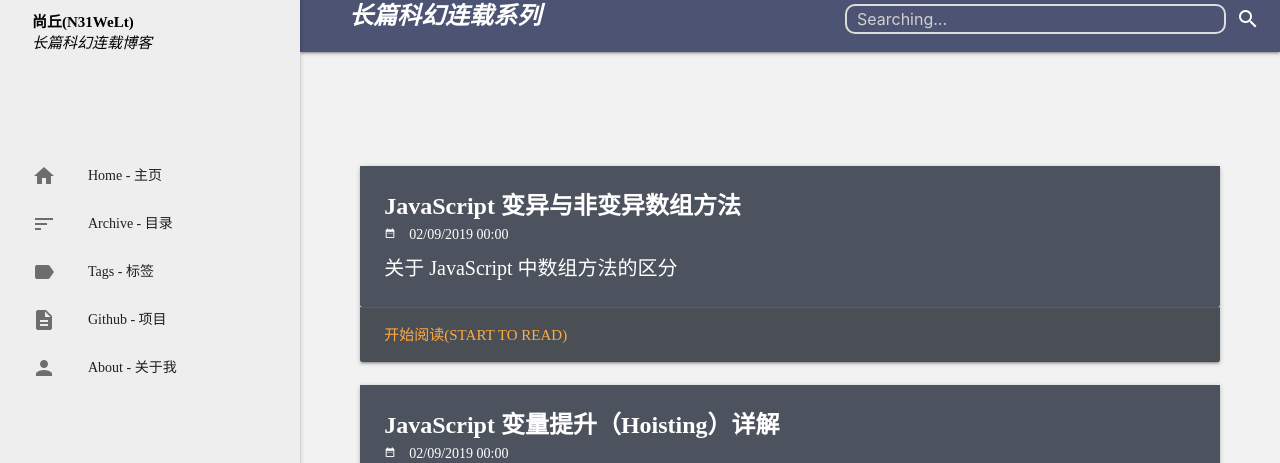
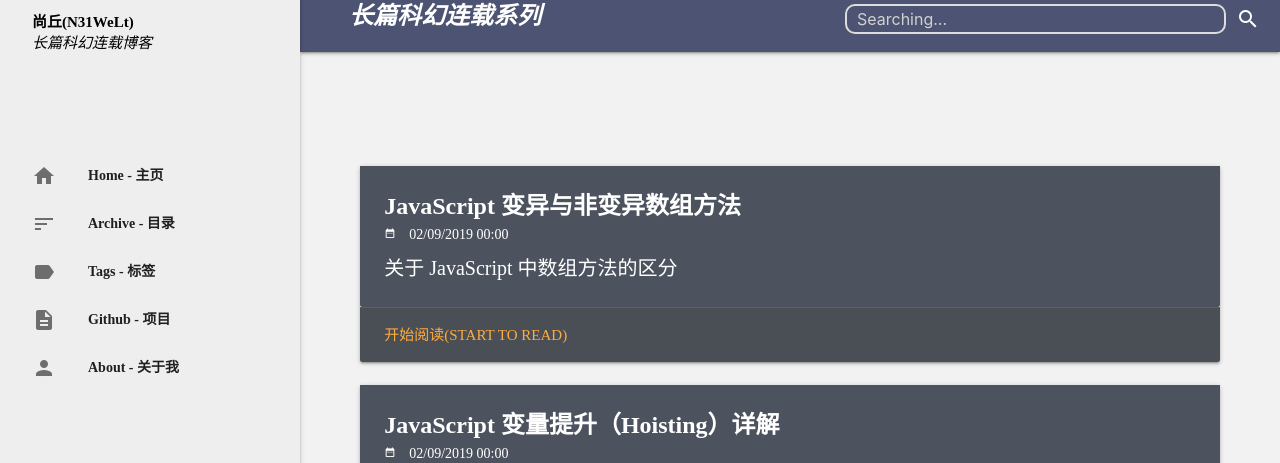
Before and after one commit to keepwalk/keepwalk.github.io, a Jekyll site: the page built from index.html, in a window 1280 px wide. Shown: the part 128-591 px from the top of the page. Built offline with Jekyll 4.4.1, drawn with Linux system fonts in a browser that asks for light colours; the list of posts is cut into pages by our own code; comment, search, counter and statistics services are not loaded.

Commit message:
Update header.html

```diff
--- a/_includes/header.html
+++ b/_includes/header.html
@@ -115,14 +115,14 @@
                 </div>
             </li>
             <br><br><br><br>
-            <li><a class="waves-effect" href="/"><i class="material-icons">home</i>Home - 主页</a></li>
-            <li><a class="waves-effect" href="/categories"><i class="material-icons">sort</i>Archive - 目录</a></li>
-            <li><a class="waves-effect" href="/tags"><i class="material-icons">label</i>Tags - 标签</a></li>
+            <li><a class="waves-effect" href="/"><i class="material-icons">home</i><b>Home - 主页</b></a></li>
+            <li><a class="waves-effect" href="/categories"><i class="material-icons">sort</i><b>Archive - 目录</b></a></li>
+            <li><a class="waves-effect" href="/tags"><i class="material-icons">label</i><b>Tags - 标签</b></a></li>
             <!--  <li><a class="waves-effect" href="/tools"><i class="material-icons">build</i>Tools - 在线工具</a></li> -->
             <!--  <li><a class="waves-effect" href="/categories"><i class="material-icons">sort</i>Categories - 目录</a></li>  -->
-            <li><a class="waves-effect" href="/projects"><i class="material-icons">description</i>Github - 项目</a></li>
+            <li><a class="waves-effect" href="/projects"><i class="material-icons">description</i><b>Github - 项目</b></a></li>
             <!-- <li><a class="waves-effect" href="/feed.xml" target="_blank"><i class="material-icons">rss_feed</i>RSS - 订阅</a></li> -->
-            <li><a class="waves-effect" href="/about"><i class="material-icons">person</i>About - 关于我</a></li>
+            <li><a class="waves-effect" href="/about"><i class="material-icons">person</i><b>About - 关于我</b></a></li>
             <!-- <li><a class="waves-effect" href="/contact"><i class="material-icons">email</i>Contact - 联系我</a></li> -->
             <!-- 华为云广告 -->
             <li class="ad">
```
